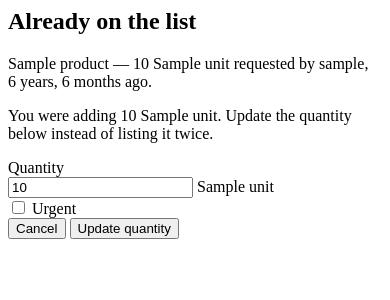
After one commit to marketosan/Mentor-Product-Orders, a Django app: template templates/orders/_duplicate_warning.html in a window 390 px wide. The commit adds this page. Shown: the top 300 px of the page. Run offline with Django 5.2, Linux system fonts and the light colour scheme; the template is opened without the code that fills it: most values are stand-ins (such as "Sample title", 1, 10 or a date in 2020).

Commit message:
Warn instead of listing the same product twice
Adding a product that is already open on the list no longer creates a second
row. A dialog names the product, the quantity already requested, who asked
for it and when, then offers to correct that quantity rather than duplicating
it. Quantities are never merged automatically -- the number is the
employee's to decide.

The add form aims at #panel, so the warning uses HX-Retarget to send its
reply to the modal instead. Updating posts to the existing edit endpoint,
which keeps one code path for changing an item.

Only open items count as duplicates. A product ordered and completed last
week can be requested again as normal.

The new-product dialog is now a general-purpose modal, reused here rather
than duplicating its mobile bottom-sheet styling.

Co-Authored-By: Claude Opus 5 <noreply@anthropic.com>

```diff
--- /dev/null
+++ b/templates/orders/_duplicate_warning.html
@@ -0,0 +1,54 @@
+{% comment %}
+  Shown when someone adds a product that is already open on the list. Warns
+  rather than silently duplicating or auto-merging, and offers to correct the
+  existing quantity instead.
+{% endcomment %}
+<div class="rounded-t-2xl bg-white p-5 shadow-xl sm:rounded-2xl">
+
+  <h2 class="text-lg font-semibold tracking-tight">Already on the list</h2>
+  <p class="mt-2 text-sm text-stone-600">
+    <span class="font-medium text-stone-900">{{ existing.product.name }}</span> —
+    {{ existing.quantity|floatformat:"-3" }} {{ existing.product.unit }}
+    requested by {{ existing.requested_by.username }}, {{ existing.created_at|timesince }} ago.
+  </p>
+  <p class="mt-1 text-sm text-stone-500">
+    You were adding {{ attempted_quantity|floatformat:"-3" }} {{ existing.product.unit }}.
+    Update the quantity below instead of listing it twice.
+  </p>
+
+  <form hx-post="{% url 'edit_item' existing.pk %}"
+        hx-target="#panel"
+        hx-swap="outerHTML"
+        hx-on::after-request="if (event.detail.successful) document.getElementById('modal').close()"
+        class="mt-4">
+    {% csrf_token %}
+
+    <label for="dup-quantity" class="block text-sm font-medium">Quantity</label>
+    <div class="mt-1 flex items-center gap-2">
+      <input type="number" name="quantity" id="dup-quantity" step="0.001" min="0" required
+             inputmode="decimal" value="{{ existing.quantity|floatformat:'-3' }}"
+             class="w-32 rounded-md border border-stone-300 px-3 py-3 text-base focus:border-stone-900 focus:outline-none">
+      <span class="text-sm text-stone-500">{{ existing.product.unit }}</span>
+    </div>
+
+    <label class="mt-3 flex cursor-pointer items-center gap-2 text-sm select-none">
+      <input type="checkbox" name="urgent" value="1"
+             {% if existing.urgency == "high" %}checked{% endif %}
+             class="h-4 w-4 rounded border-stone-300 accent-stone-900">
+      Urgent
+    </label>
+
+    <div class="mt-6 flex gap-3">
+      <button type="button" onclick="document.getElementById('modal').close()"
+              class="flex-1 rounded-md border border-stone-300 px-4 py-3 text-base hover:bg-stone-50">
+        Cancel
+      </button>
+      <button type="submit"
+              class="flex-1 rounded-md bg-stone-900 px-4 py-3 text-base text-white hover:bg-stone-700">
+        Update quantity
+      </button>
+    </div>
+  </form>
+</div>
+
+<script>document.getElementById("modal").showModal();</script>
--- a/templates/orders/_panel.html
+++ b/templates/orders/_panel.html
@@ -45,10 +45,10 @@
   <button type="button" class="mt-2 text-sm text-stone-500 hover:text-stone-900"
           hx-get="{% url 'new_product' %}"
           hx-include="#product-search"
-          hx-target="#product-dialog-body"
+          hx-target="#modal-body"
           hx-swap="innerHTML"
-          hx-on::after-request="document.getElementById('product-dialog').showModal()">
-    + Add a product that is not in the list
+          hx-on::after-request="document.getElementById('modal').showModal()">
+    + Add new Product
   </button>
 
   {# ---- Open items ------------------------------------------------------ #}
--- a/templates/orders/_product_created.html
+++ b/templates/orders/_product_created.html
@@ -3,6 +3,6 @@
   the quick-add form, so the order being typed carries straight on.
 {% endcomment %}
 <script>
-  document.getElementById("product-dialog").close();
+  document.getElementById("modal").close();
   selectProduct({{ product.pk }}, "{{ product.name|escapejs }}", "{{ product.unit|escapejs }}");
 </script>
--- a/templates/orders/_product_form.html
+++ b/templates/orders/_product_form.html
@@ -3,7 +3,7 @@
   phones do not zoom on focus and the targets stay thumb-sized.
 {% endcomment %}
 <form hx-post="{% url 'new_product' %}"
-      hx-target="#product-dialog-body"
+      hx-target="#modal-body"
       hx-swap="innerHTML"
       class="rounded-t-2xl bg-white p-5 shadow-xl sm:rounded-2xl">
   {% csrf_token %}
@@ -51,7 +51,7 @@
 
       <div class="flex gap-3">
         <div class="w-1/2">
-          <label for="p-unit" class="block text-sm font-medium">Sold by</label>
+          <label for="p-unit" class="block text-sm font-medium">Unit of Measurement</label>
           <select name="unit" id="p-unit" required
                   class="mt-1 w-full rounded-md border border-stone-300 px-3 py-3 text-base focus:border-stone-900 focus:outline-none">
             {% for value, label in form.fields.unit.choices %}
@@ -82,7 +82,7 @@
   {% endif %}
 
   <div class="mt-6 flex gap-3">
-    <button type="button" onclick="document.getElementById('product-dialog').close()"
+    <button type="button" onclick="document.getElementById('modal').close()"
             class="flex-1 rounded-md border border-stone-300 px-4 py-3 text-base hover:bg-stone-50">
       Cancel
     </button>
--- a/templates/orders/_product_results.html
+++ b/templates/orders/_product_results.html
@@ -15,9 +15,9 @@
               class="block w-full px-3 pb-2 pt-1 text-left text-sm font-medium text-stone-900 hover:bg-stone-100"
               hx-get="{% url 'new_product' %}"
               hx-include="#product-search"
-              hx-target="#product-dialog-body"
+              hx-target="#modal-body"
               hx-swap="innerHTML"
-              hx-on::after-request="document.getElementById('product-dialog').showModal()">
+              hx-on::after-request="document.getElementById('modal').showModal()">
         + Add “{{ query }}” as a new product
       </button>
     {% endfor %}
```
Also changed, not shown: orders/views.py (+23 -4 lines), templates/orders/order_list.html (+6 -6 lines).
